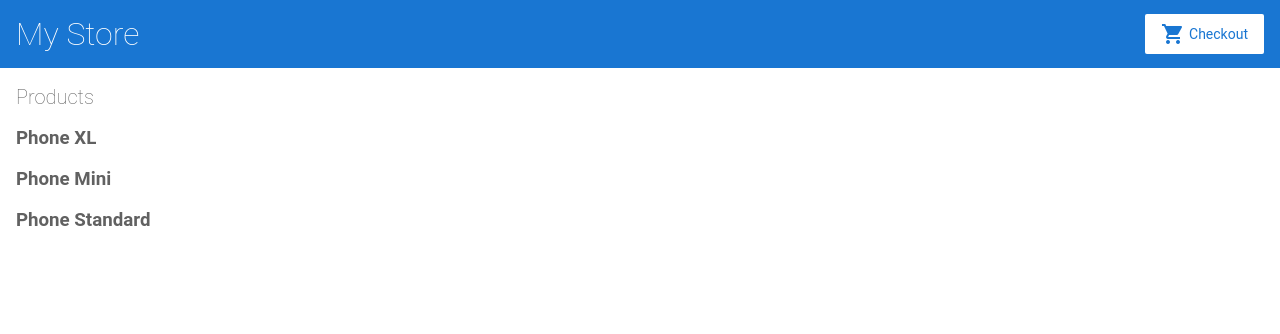
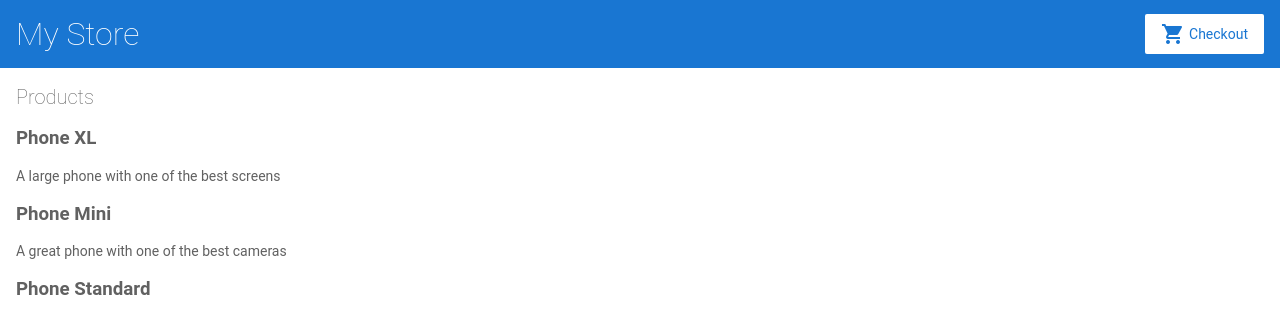
Before and after one commit to mpjj/angular-shop, an Angular app: page / in a window 1280 px wide. Shown: the top 334 px of the page. Built offline with nearby package versions, Linux system fonts and the light colour scheme.

Commit message:
Added descriptions to the product list.

```diff
--- a/src/app/product-list/product-list.component.html
+++ b/src/app/product-list/product-list.component.html
@@ -4,8 +4,8 @@
   <h3>
     {{product.name}}
   </h3>
-
-
+  <p>
+    {{product.description}}
 </div>
 
 
```
